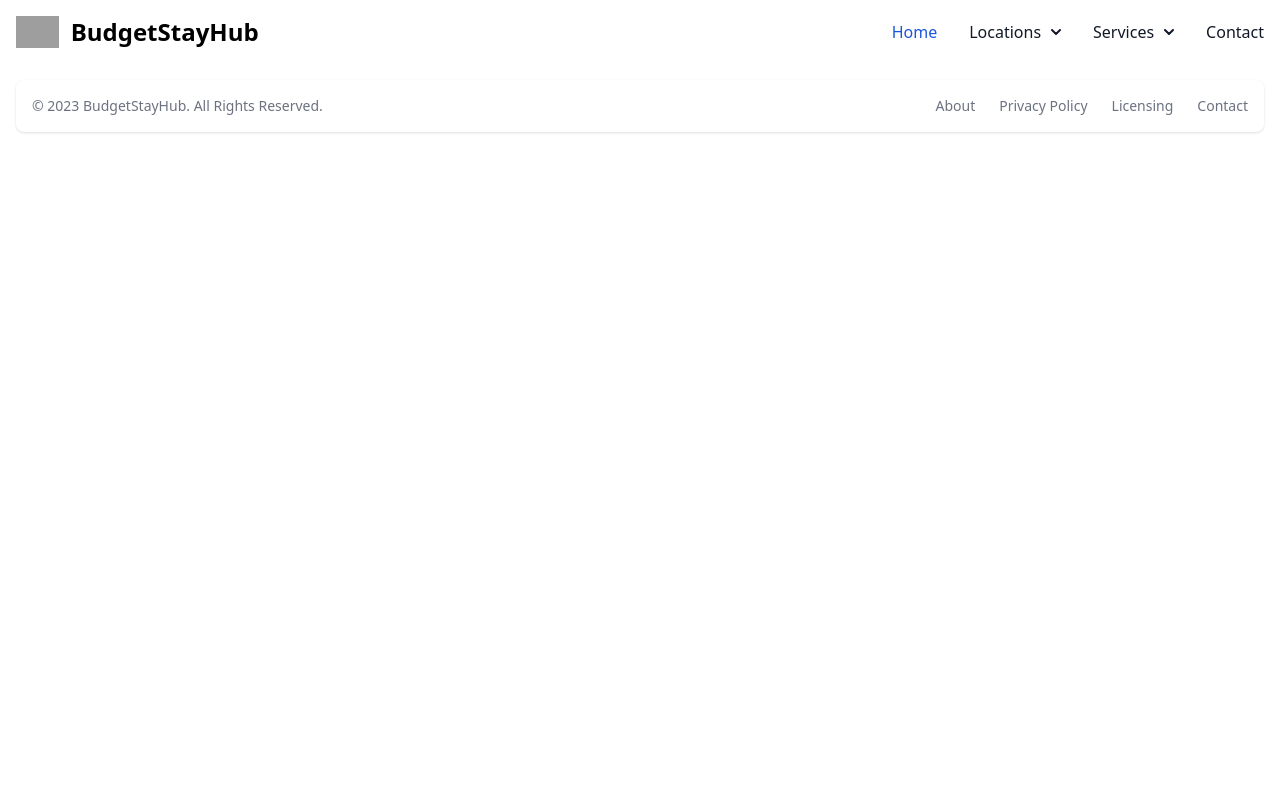
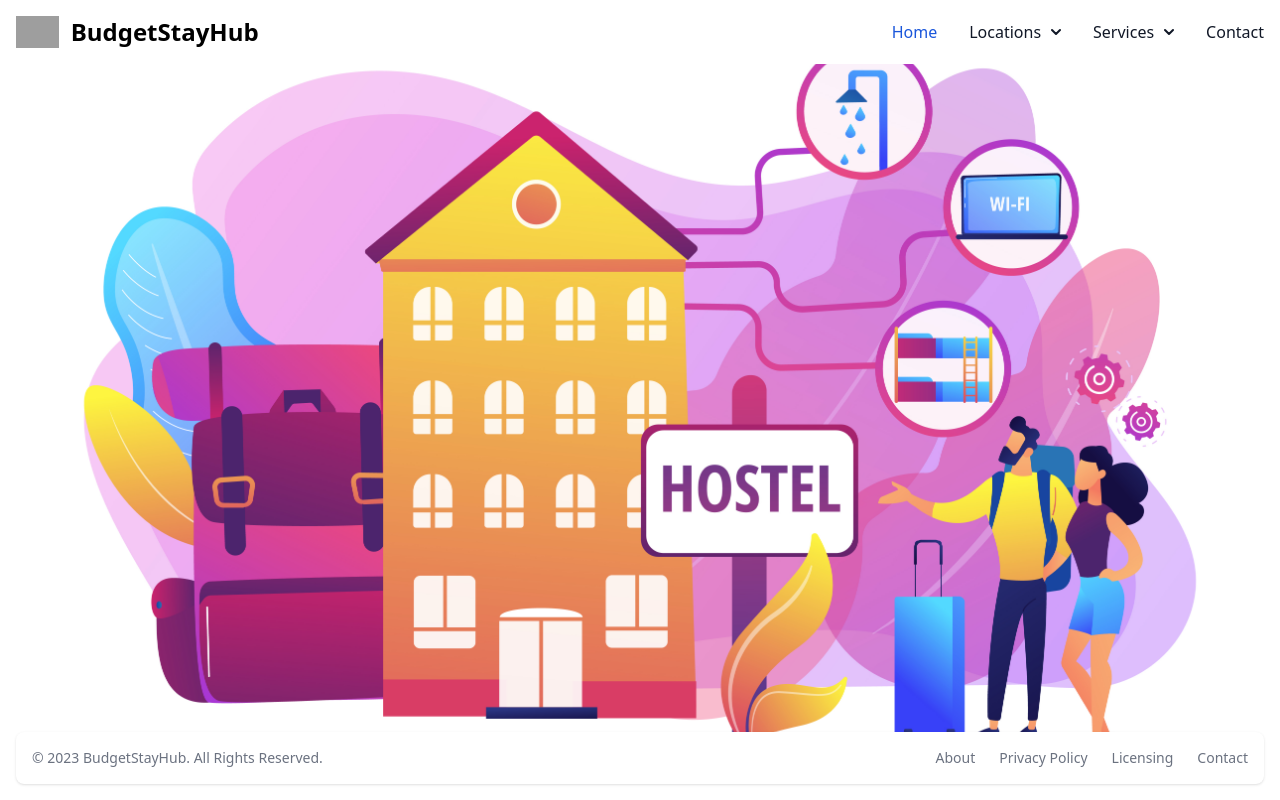
Before and after one commit to AlekSkyHigh/budget-stay-hub, an Angular app in the folder client/: page / in a window 1280 px wide. Built offline with nearby package versions, Linux system fonts and the light colour scheme; grey boxes are pictures that could not be loaded.

Commit message:
home-page-background-image-initial-setup

```diff
--- a/client/src/index.html
+++ b/client/src/index.html
@@ -7,7 +7,8 @@
   <meta name="viewport" content="width=device-width, initial-scale=1">
   <link rel="icon" type="image/x-icon" href="favicon.ico">
 </head>
-<body>
-  <app-root></app-root>
+<body class="bg-cover bg-center bg-no-repeat">
+  <!-- <a href="http://www.freepik.com">Designed by vectorjuice / Freepik</a> -->
+  <app-root class="flex flex-col min-h-screen"></app-root>
 </body>
 </html>
--- a/client/src/styles.css
+++ b/client/src/styles.css
@@ -1,3 +1,7 @@
 @tailwind base;
 @tailwind components;
 @tailwind utilities;
+
+body {
+    background-image: url('./assets/home-page-wallpaper/19197690.jpg');
+}
```
Also changed, not shown: client/src/assets/home-page-wallpaper/19197690.jpg (added), client/src/assets/home-page-wallpaper/License free.txt (added).
